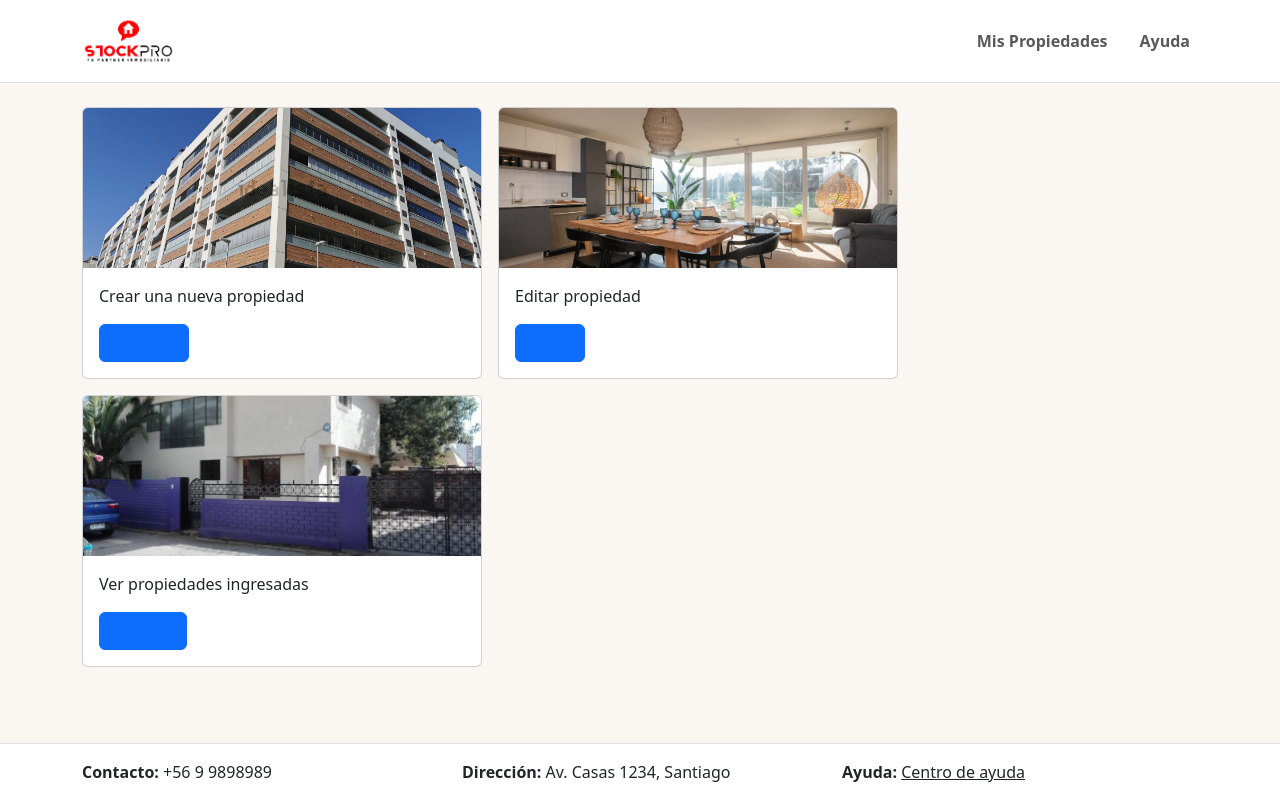
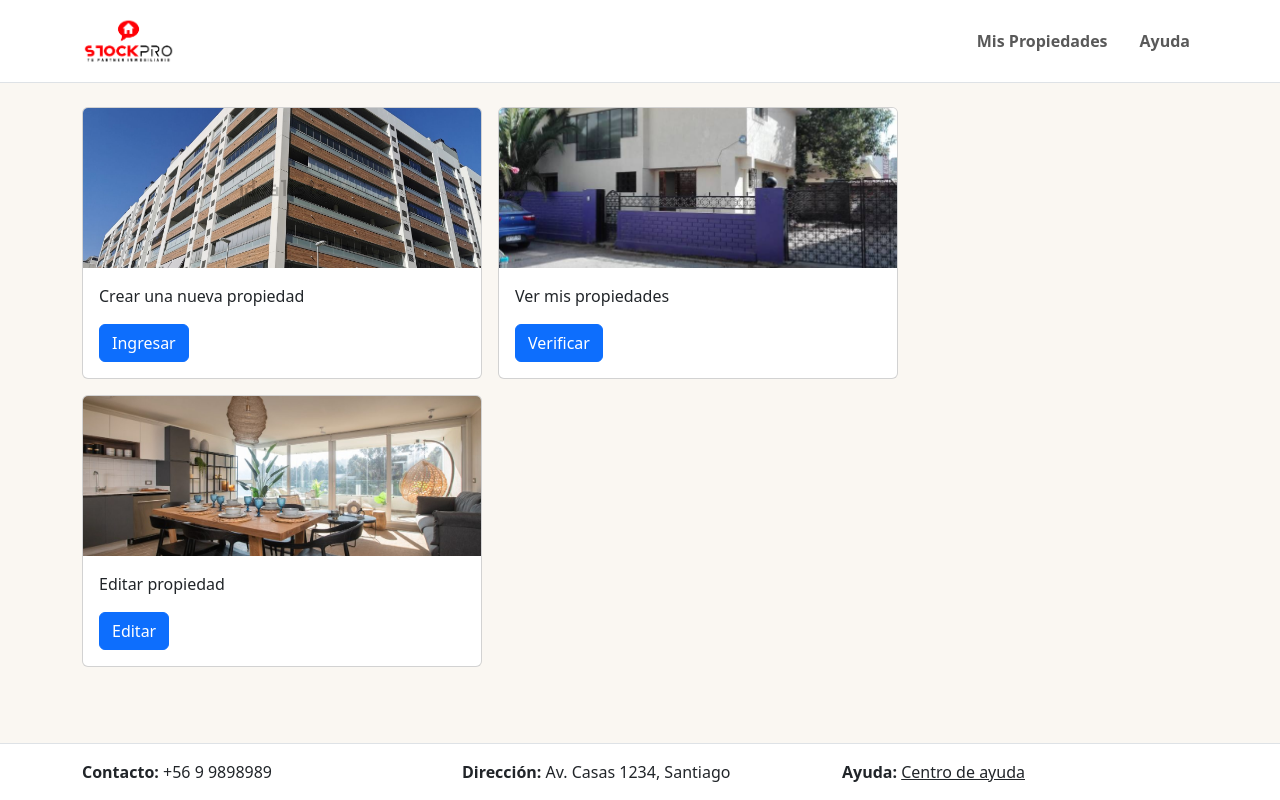
Before and after one commit to procapstone1808/pro.capstone2025, a Django app: page /propiedadcrud/ in a window 1280 px wide. Run offline with Django 5.2, Linux system fonts and the light colour scheme.

Commit message:
actualizacion miercoles am

```diff
--- a/pro.capstone2025_maincode/static/css/style.css
+++ b/pro.capstone2025_maincode/static/css/style.css
@@ -291,3 +291,8 @@ main {
   cursor: pointer;
   user-select: none;
 }
+
+
+.btn-primary {
+    color: white !important;
+}
--- a/pro.capstone2025_maincode/templates/core/misprop.html
+++ b/pro.capstone2025_maincode/templates/core/misprop.html
@@ -3,7 +3,7 @@
 
 {% block nav_items %}
   <li class="nav-item"><a class="nav-link fw-semibold" href="{% url 'core:perfil' %}">Perfil</a></li>
-  <li class="nav-item"><a class="nav-link fw-semibold" href="">Mis Propiedades</a></li>
+  <li class="nav-item"><a class="nav-link fw-semibold" href="{% url 'core:propiedadcrud' %}">Propiedades</a></li>
   <li class="nav-item"><a class="nav-link fw-semibold" href="{% url 'core:ayuda' %}">Ayuda</a></li>
 
 {% endblock %}
--- a/pro.capstone2025_maincode/templates/core/propiedadcrud.html
+++ b/pro.capstone2025_maincode/templates/core/propiedadcrud.html
@@ -21,6 +21,7 @@
 .cards-wrap .card{ width:18rem; }
 
 .card-img-top{ height:160px; object-fit:cover; }
+
 </style>
 
 
@@ -30,7 +31,15 @@
   <img class="card-img-top" src="{% static 'img/crear-prop.jpg' %}" alt="propiedad">
   <div class="card-body">
     <p class="card-text">Crear una nueva propiedad</p>
-    <button class="btn btn-primary" type="button"><a href="{% url 'core:createform' %}">Ingresar</a></button>
+    <a class="btn btn-primary" href="{% url 'core:createform' %}">Ingresar</a></button>
+  </div>
+ </div>
+
+ <div class="card" style="width: 25rem;">
+  <img class="card-img-top" src="{% static 'img/ver-prop.jpeg' %}" alt="ver">
+  <div class="card-body">
+    <p class="card-text">Ver mis propiedades</p>
+    <a class="btn btn-primary" href="{% url 'core:misprop' %}">Verificar</a></button>
   </div>
  </div>
 
@@ -38,17 +47,10 @@
   <img class="card-img-top" src="{% static 'img/propiedad-reg.jpeg' %}" alt="editar">
   <div class="card-body">
     <p class="card-text">Editar propiedad</p>
-    <button class="btn btn-primary" type="button"><a href="">Editar</a></button>
+    <a class="btn btn-primary" href="">Editar</a></button>
   </div>
  </div>
 
- <div class="card" style="width: 25rem;">
-  <img class="card-img-top" src="{% static 'img/ver-prop.jpeg' %}" alt="ver">
-  <div class="card-body">
-    <p class="card-text">Ver propiedades ingresadas</p>
-    <button class="btn btn-primary" type="button"><a href="{% url 'core:misprop' %}">Verificar</a></button>
-  </div>
- </div>
 
 
 </div>
```
